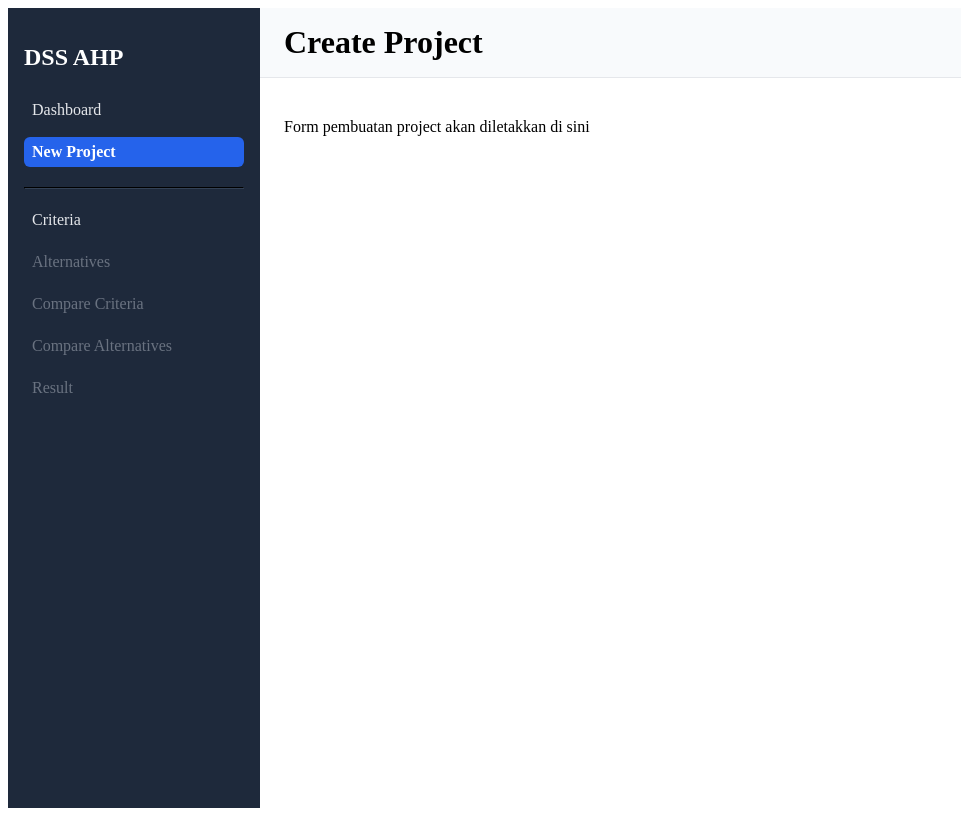
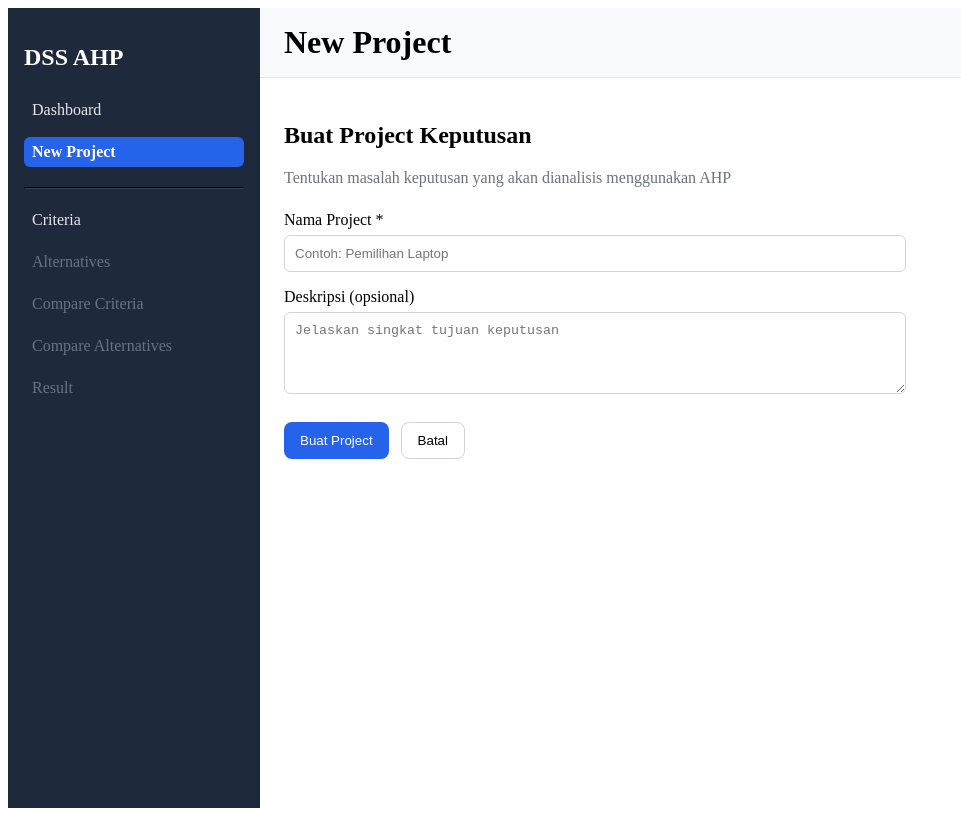
Before and after one commit to arzaidalbani14/DSS-AHP, a React (Vite) app: page /project/new in a window 1280 px wide. Shown: the whole page, without its empty margins (0-961 px from the left). Built offline with nearby package versions, Linux system fonts and the light colour scheme.

Commit message:
feat: implement new project creation page

```diff
--- a/src/pages/Project/ProjectCreate.jsx
+++ b/src/pages/Project/ProjectCreate.jsx
@@ -1,12 +1,115 @@
-import React from "react";
+import React, { useState } from "react";
+import { useNavigate } from "react-router-dom";
 import MainLayout from "../../components/layout/MainLayout";
 
 function ProjectCreate() {
+  const navigate = useNavigate();
+
+  const [name, setName] = useState("");
+  const [description, setDescription] = useState("");
+
+  const handleSubmit = (e) => {
+    e.preventDefault();
+
+    if (!name.trim()) {
+      alert("Nama project wajib diisi");
+      return;
+    }
+
+    // ===== MOCK CREATE PROJECT =====
+    const now = new Date().toISOString().slice(0, 10);
+
+    const newProject = {
+      id: Date.now().toString(),
+      name: name.trim(),
+      description: description.trim(),
+      status: "draft",
+      createdAt: now,
+      updatedAt: now,
+    };
+
+    console.log("PROJECT CREATED:", newProject);
+
+    // nanti: simpan ke storage / backend
+    // sekarang: langsung redirect
+    navigate(`/project/${newProject.id}`);
+  };
+
   return (
-    <MainLayout title="Create Project">
-      <p>Form pembuatan project akan diletakkan di sini</p>
+    <MainLayout title="New Project">
+      <div style={{ maxWidth: "600px" }}>
+        <h2>Buat Project Keputusan</h2>
+        <p style={{ color: "#6b7280", marginBottom: "24px" }}>
+          Tentukan masalah keputusan yang akan dianalisis menggunakan AHP
+        </p>
+
+        <form onSubmit={handleSubmit}>
+          {/* ===== NAMA PROJECT ===== */}
+          <div style={{ marginBottom: "16px" }}>
+            <label>Nama Project *</label>
+            <input
+              type="text"
+              value={name}
+              onChange={(e) => setName(e.target.value)}
+              placeholder="Contoh: Pemilihan Laptop"
+              style={inputStyle}
+            />
+          </div>
+
+          {/* ===== DESKRIPSI ===== */}
+          <div style={{ marginBottom: "24px" }}>
+            <label>Deskripsi (opsional)</label>
+            <textarea
+              value={description}
+              onChange={(e) => setDescription(e.target.value)}
+              placeholder="Jelaskan singkat tujuan keputusan"
+              rows={4}
+              style={inputStyle}
+            />
+          </div>
+
+          {/* ===== ACTIONS ===== */}
+          <div style={{ display: "flex", gap: "12px" }}>
+            <button type="submit" style={primaryButton}>
+              Buat Project
+            </button>
+            <button
+              type="button"
+              onClick={() => navigate("/dashboard")}
+              style={secondaryButton}
+            >
+              Batal
+            </button>
+          </div>
+        </form>
+      </div>
     </MainLayout>
   );
 }
 
+const inputStyle = {
+  width: "100%",
+  padding: "10px",
+  marginTop: "6px",
+  borderRadius: "6px",
+  border: "1px solid #d1d5db",
+};
+
+const primaryButton = {
+  padding: "10px 16px",
+  borderRadius: "8px",
+  border: "none",
+  background: "#2563eb",
+  color: "#fff",
+  cursor: "pointer",
+};
+
+const secondaryButton = {
+  padding: "10px 16px",
+  borderRadius: "8px",
+  border: "1px solid #d1d5db",
+  background: "#fff",
+  cursor: "pointer",
+};
+
 export default ProjectCreate;
```
